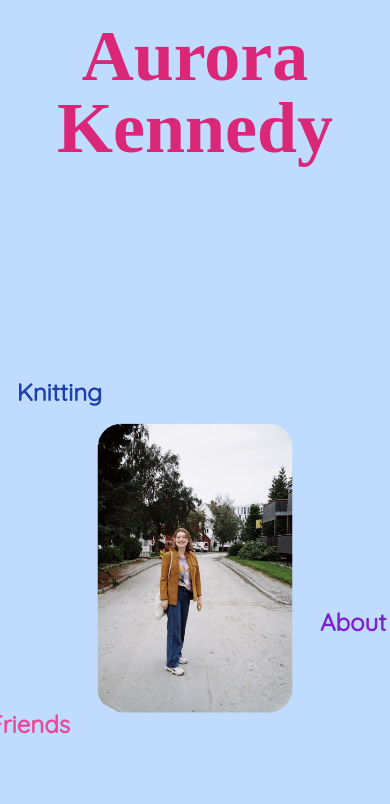
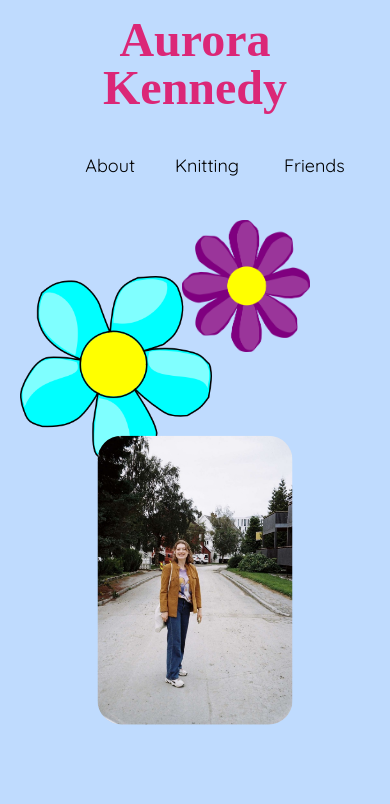
Before and after one commit to aurorakennedy/hjemmesnekk, a React (Vite) app: page / in a window 390 px wide. Shown: the top 804 px of the page. Built offline with nearby package versions, Linux system fonts and the light colour scheme; a web font is replaced by a local one.

Commit message:
make more responsive design

```diff
--- a/src/components/Flowerpower.tsx
+++ b/src/components/Flowerpower.tsx
@@ -1,14 +1,14 @@
 const Flowerpower = () => {
   return (
     <div className="h-screen  bg-blue-200">
-      <div className="hidden sm:block absolute left-5 top-20 w-48 h-auto ">
+      <div className=" absolute left-5 top-20 w-48 h-auto ">
         <img
           src="/images/blomster/lyseblå.png"
           alt="Lyseblå blomst"
           className="w-full h-full object-contain"
         />
       </div>
-      <div className=" hidden sm:block absolute right-20 top-6 w-32 h-auto">
+      <div className="   absolute right-20 top-6 w-32 h-auto">
         <img
           src="/images/blomster/lilla.webp"
           alt="Druelilla m/gul"
@@ -29,35 +29,35 @@ const Flowerpower = () => {
           className="w-full h-full object-contain"
         />
       </div>
-      <div className="hidden xl:block absolute left-80 top-5 w-48 h-auto">
+      <div className="hidden lg:block absolute left-80 top-5 w-48 h-auto">
         <img
           src="/images/blomster/orange.webp"
           alt="Helt oransj"
           className="w-full h-full object-contain"
         />
       </div>
-      <div className="hidden sm:block absolute bottom-9 right-5 w-48 h-auto ">
+      <div className="absolute bottom-9 right-5 w-48 h-auto ">
         <img
           src="/images/blomster/rosagrønn.png"
           alt="Rosa grønn"
           className="w-full h-full object-contain"
         />
       </div>
-      <div className=" hidden xl:block absolute bottom-9 left-72 w-44 h-auto ">
+      <div className=" hidden lg:block absolute bottom-9 left-72 w-44 h-auto ">
         <img
           src="/images/blomster/rød.png"
           alt="Rød"
           className="w-full h-full object-contain"
         />
       </div>
-      <div className="hidden xl:block absolute bottom-28 right-96 w-24 h-auto ">
+      <div className="hidden md:block absolute bottom-28 right-96 w-24 h-auto ">
         <img
           src="/images/blomster/blåbrun.png"
           alt="Blå brun"
           className="w-full h-full object-contain"
         />
       </div>
-      <div className="hidden xl:block absolute top-8 right-96 w-24 h-auto ">
+      <div className="hidden md:block absolute top-8 right-96 w-24 h-auto ">
         <img
           src="/images/blomster/grønn.png"
           alt="Grønn"
@@ -78,7 +78,7 @@ const Flowerpower = () => {
           className="w-full h-full object-contain"
         />
       </div>
-      <div className="hidden md:block absolute top-80 left-52 w-36 h-auto ">
+      <div className="hidden lg:block absolute top-80 left-52 w-36 h-auto ">
         <img
           src="/images/blomster/lillagul.png"
           alt="Lilla gul"
--- a/src/components/Navbar.tsx
+++ b/src/components/Navbar.tsx
@@ -1,6 +1,6 @@
 const Navbar = () => {
   return (
-    <nav className="flex flex-col font-quicksand text-center sm:flex-row sm:text-left sm:justify-between py-4 px-10  sm:items-baseline w-full">
+    <nav className="flex flex-col gap-8 font-quicksand text-center lg:flex-row sm:justify-between py-4 px-10  lg:items-baseline w-full">
       <div className="mb-2 sm:mb-0">
         <a
           href="/"
--- a/src/components/Title.tsx
+++ b/src/components/Title.tsx
@@ -1,12 +1,14 @@
 const Title = () => {
   return (
-    <nav className="flex flex-col text-center pt-5 mb-5">
+    <div>
+      <nav className="flex flex-col text-center pt-5 mb-5  xl:block">
         <ul className="font-rock font-extrabold text-7xl text-pink-600 w-screen ">
           <li>
             <a href="/">Aurora Kennedy </a>
           </li>
         </ul>
       </nav>
+    </div>
   );
 };
 
--- a/src/pages/Home.tsx
+++ b/src/pages/Home.tsx
@@ -1,6 +1,7 @@
 import { useNavigate } from "react-router-dom";
 import Title from "../components/Title";
 import Background from "../components/Flowerpower";
+import Navbar from "../components/Navbar";
 
 const Home = () => {
   const navigate = useNavigate();
@@ -16,16 +17,22 @@ const Home = () => {
   };
 
   return (
-    <div className="min-h-screen  bg-blue-200 ">
-      <Title />
+    <div className="min-h-screen bg-blue-200 ">
+      <div className="hidden xl:block">
+        <Title />
+      </div>
+      <div className=" xl:hidden ">
+        <Navbar />
+      </div>
 
       <div className="relative  h-screen w-screen   ">
         <Background />
+
         {/* Linker */}
         <div className="absolute top-1/2 left-80">
           <button
             onClick={gotToAbout}
-            className="text-purple-700 font-bold font-quicksand text-2xl hover:text-pink-600"
+            className="hidden xl:block text-purple-700 font-bold font-quicksand text-2xl hover:text-pink-600"
           >
             {" "}
             About{" "}
@@ -34,7 +41,7 @@ const Home = () => {
         <div className="absolute top-48 right-72">
           <button
             onClick={gotToKnitting}
-            className="text-blue-800 font-bold font-quicksand text-2xl hover:text-pink-600"
+            className="hidden xl:block text-blue-800 font-bold font-quicksand text-2xl hover:text-pink-600"
           >
             {" "}
             Knitting{" "}
@@ -43,7 +50,7 @@ const Home = () => {
         <div className="absolute bottom-72 right-80">
           <button
             onClick={gotToFriends}
-            className="text-pink-500 font-bold font-quicksand text-2xl hover:text-pink-600"
+            className="hidden xl:block text-pink-500 font-bold font-quicksand text-2xl hover:text-pink-600"
           >
             {" "}
             Friends{" "}
```
Lines whose indentation alone changed are shown as unchanged.
